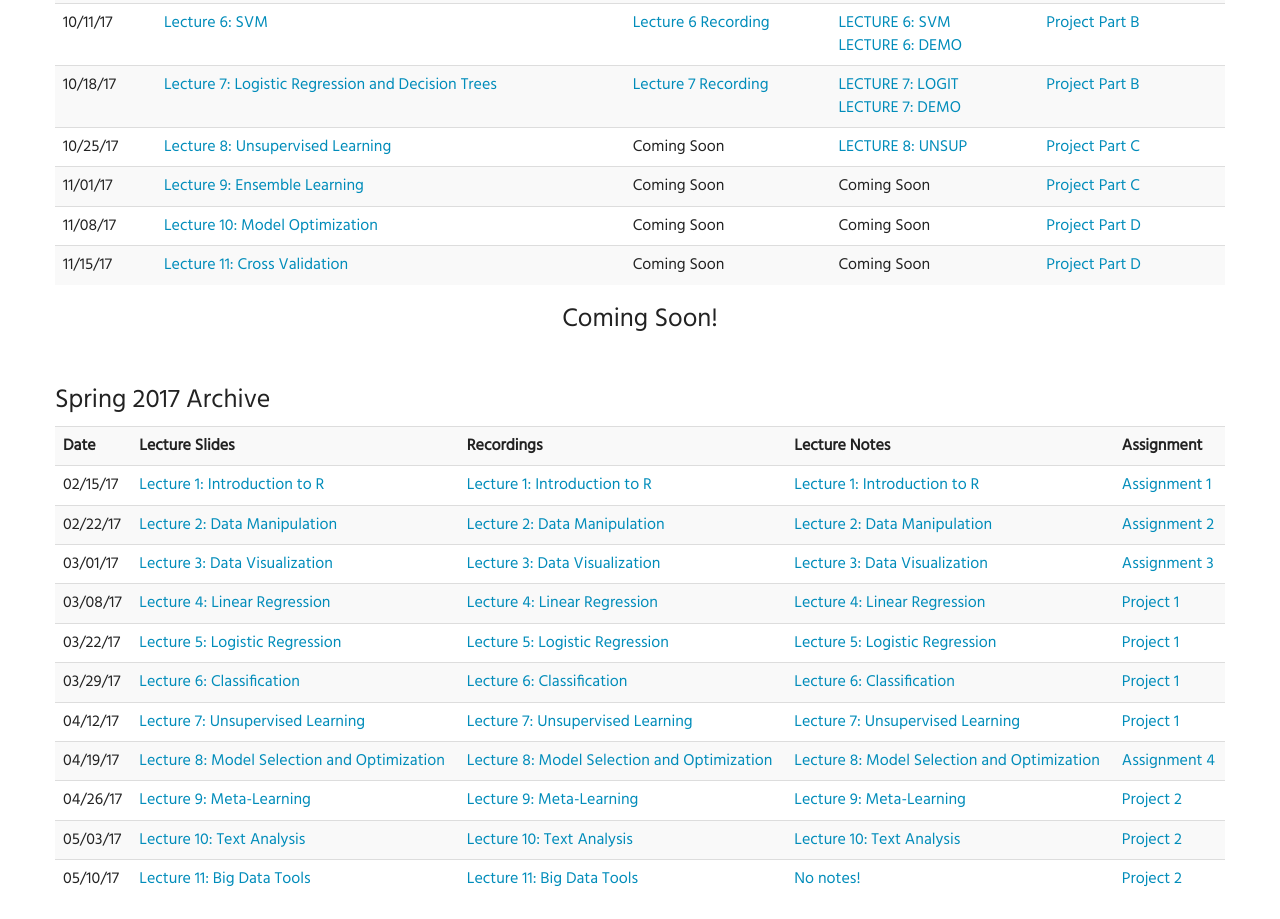
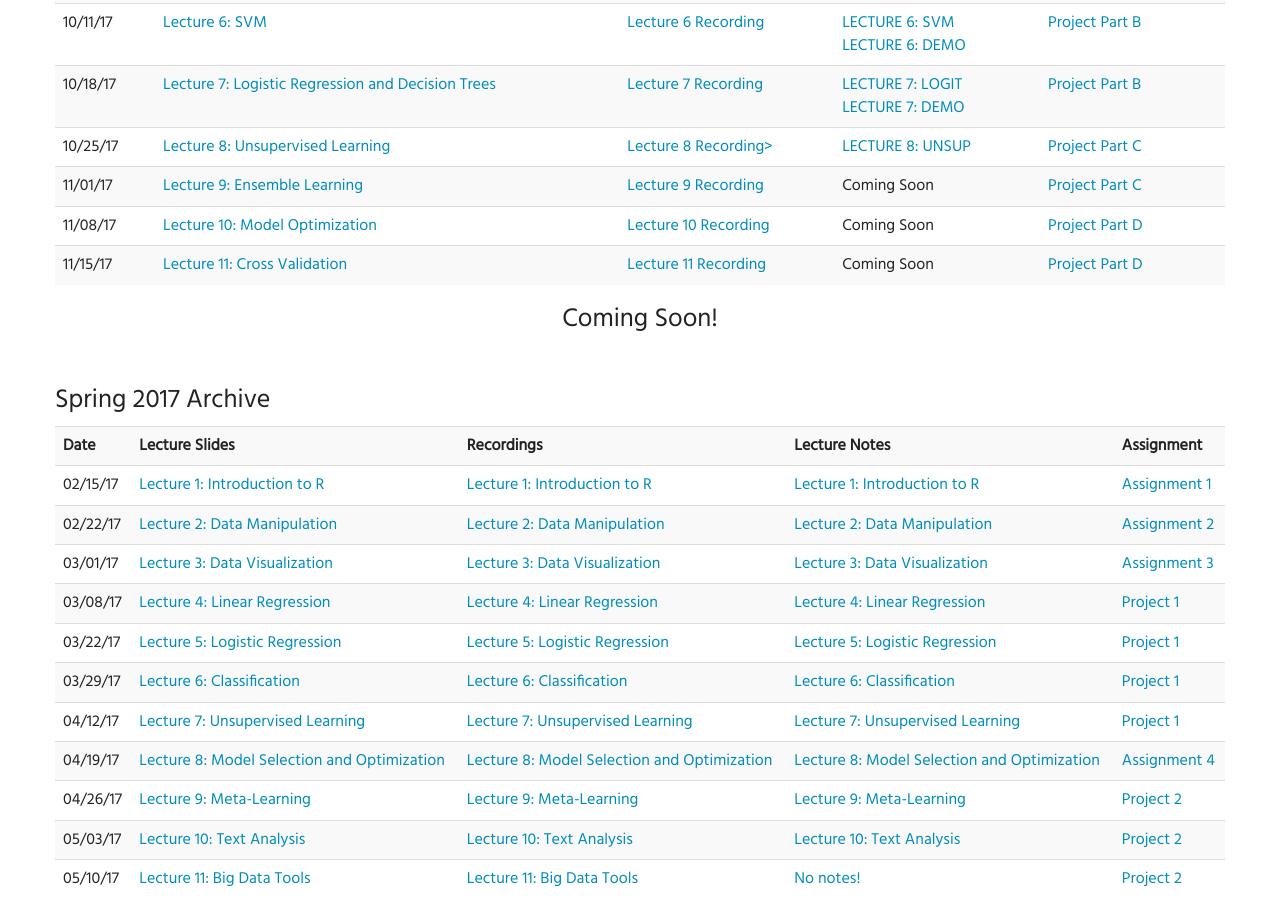
Before and after one commit to ethanblake97/JunyoungLim.github.io, a plain HTML site: page index.html in a window 1280 px wide. Shown: the part 1387-2306 px from the top of the page. Drawn offline with Linux system fonts and the light colour scheme.

Commit message:
Lecture videos

```diff
--- a/index.html
+++ b/index.html
@@ -168,28 +168,28 @@
             <tr>
               <td>10/25/17</td>
               <td><a href="slides/LECTURE 8.pdf">Lecture 8: Unsupervised Learning</a></td>
-              <td>Coming Soon</td>
+              <td><a href="https://drive.google.com/file/d/1byVfTa41CPCWfKZBFpK1g-oE4dq6ECXa/view?usp=sharing">Lecture 8 Recording></a></td>
               <td><a href="http://nbviewer.jupyter.org/github/CornellDataScience/training-program-FA17/blob/master/notes/LECTURE%208%20-%20UNSUP.ipynb">LECTURE 8: UNSUP</a></td>
               <td><a href="https://drive.google.com/file/d/0B48p6TjIEUWZUFFVLU1iVkMzdVU/view?usp=sharing">Project Part C</a></td>
             </tr>
             <tr>
               <td>11/01/17</td>
               <td><a href="slides/LECTURE 9.pdf">Lecture 9: Ensemble Learning</a></td>
-              <td>Coming Soon</td>
+              <td><a href="https://drive.google.com/file/d/1BnNuWdcRm66AM4LbdafD51fvEsX7ntRn/view?usp=sharing">Lecture 9 Recording</a></td>
               <td>Coming Soon</a></td>
               <td><a href="https://drive.google.com/file/d/0B48p6TjIEUWZUFFVLU1iVkMzdVU/view?usp=sharing">Project Part C</a></td>
             </tr>
             <tr>
               <td>11/08/17</td>
               <td><a href="slides/LECTURE 10.pdf">Lecture 10: Model Optimization</a></td>
-              <td>Coming Soon</td>
+              <td><a href="https://drive.google.com/file/d/1VdiXvllc-MOnswS99RVkRdckF45zRD-b/view?usp=sharing">Lecture 10 Recording</a></td>
               <td>Coming Soon</a></td>
               <td><a href="https://drive.google.com/file/d/1UxBwwp7jFYhJ8BKi_1OG8j6PVDpwy7Cp/view?usp=sharing">Project Part D</a></td>
             </tr>
             <tr>
               <td>11/15/17</td>
               <td><a href="slides/LECTURE 11.pdf">Lecture 11: Cross Validation</a></td>
-              <td>Coming Soon</td>
+              <td><a href="https://drive.google.com/file/d/1c4sEyNU45mQlyNXIlG5XQSPE8l9hcj14/view?usp=sharing">Lecture 11 Recording</a></td>
               <td>Coming Soon</a></td>
               <td><a href="https://drive.google.com/file/d/1UxBwwp7jFYhJ8BKi_1OG8j6PVDpwy7Cp/view?usp=sharing">Project Part D</a></td>
             </tr>
```
